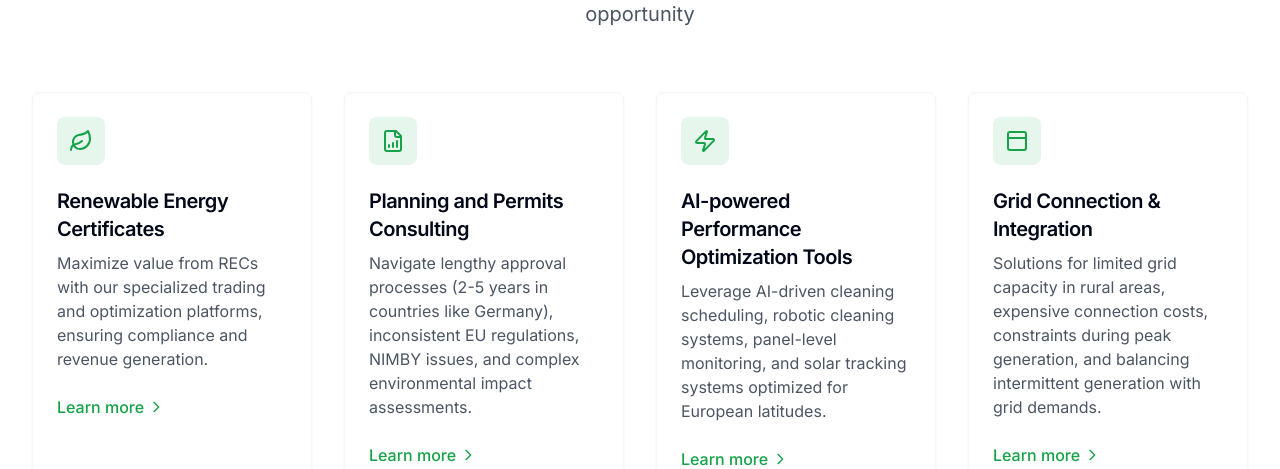
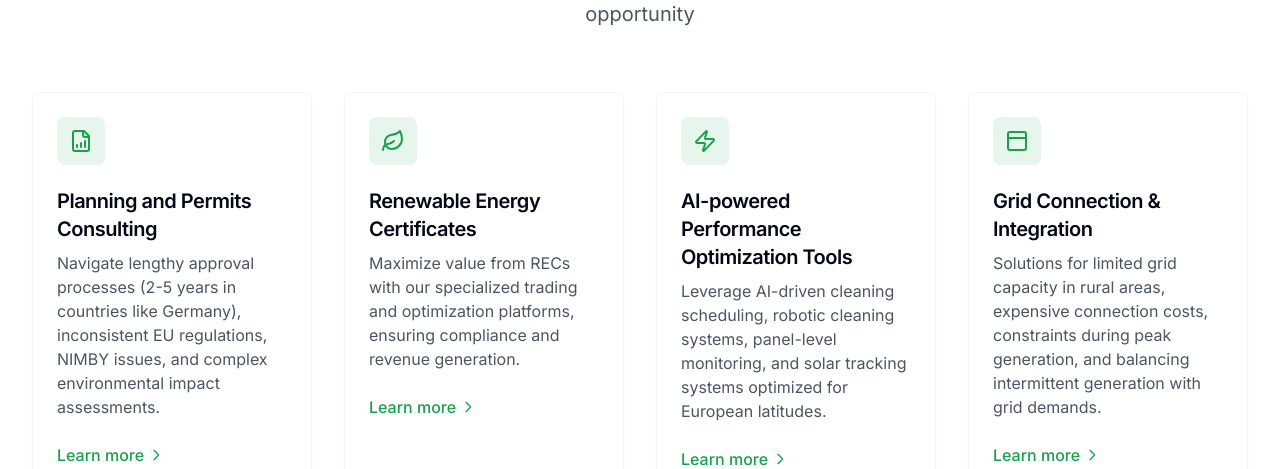
Before and after one commit to elitsamarinova/felikon-sustain-bloom-web, a React (Vite) app: page / in a window 1280 px wide. Shown: the part 848-1317 px from the top of the page. Built offline with nearby package versions, Linux system fonts and the light colour scheme.

Commit message:
Fix: Reorder services on ServicesPage
Reorders the services on the ServicesPage to put the "Planning and Permits Consulting" section first.

```diff
--- a/src/components/Services.tsx
+++ b/src/components/Services.tsx
@@ -1,17 +1,18 @@
+
 import { Button } from "@/components/ui/button";
 import { Card, CardContent, CardHeader, CardTitle } from "@/components/ui/card";
 import { Leaf, Zap, FileChartColumnIncreasing, PanelTop } from "lucide-react";
 import { Link } from "react-router-dom";
 const services = [{
+  title: "Planning and Permits Consulting",
+  description: "Navigate lengthy approval processes (2-5 years in countries like Germany), inconsistent EU regulations, NIMBY issues, and complex environmental impact assessments.",
+  icon: <FileChartColumnIncreasing className="h-6 w-6 text-primary" />,
+  link: "/services#consulting"
+}, {
   title: "Renewable Energy Certificates",
   description: "Maximize value from RECs with our specialized trading and optimization platforms, ensuring compliance and revenue generation.",
   icon: <Leaf className="h-6 w-6 text-primary" />,
   link: "/services#rec"
-}, {
-  title: "Planning and Permits Consulting",
-  description: "Navigate lengthy approval processes (2-5 years in countries like Germany), inconsistent EU regulations, NIMBY issues, and complex environmental impact assessments.",
-  icon: <FileChartColumnIncreasing className="h-6 w-6 text-primary" />,
-  link: "/services#consulting"
 }, {
   title: "AI-powered Performance Optimization Tools",
   description: "Leverage AI-driven cleaning scheduling, robotic cleaning systems, panel-level monitoring, and solar tracking systems optimized for European latitudes.",
```
